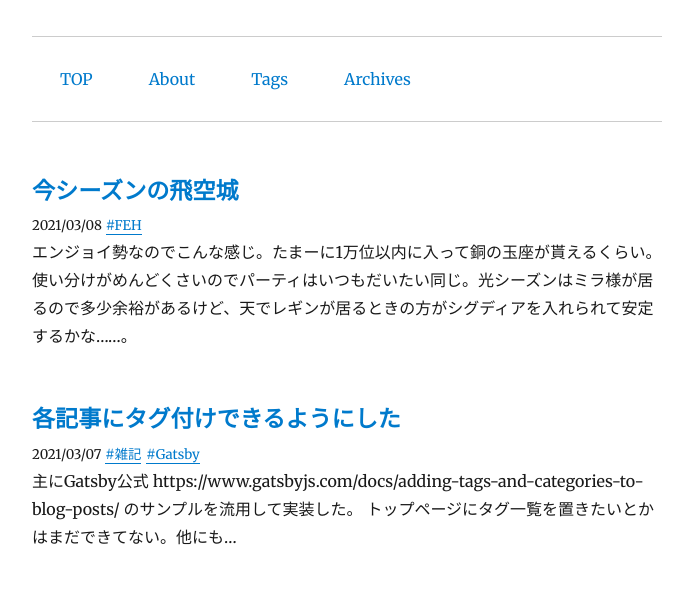
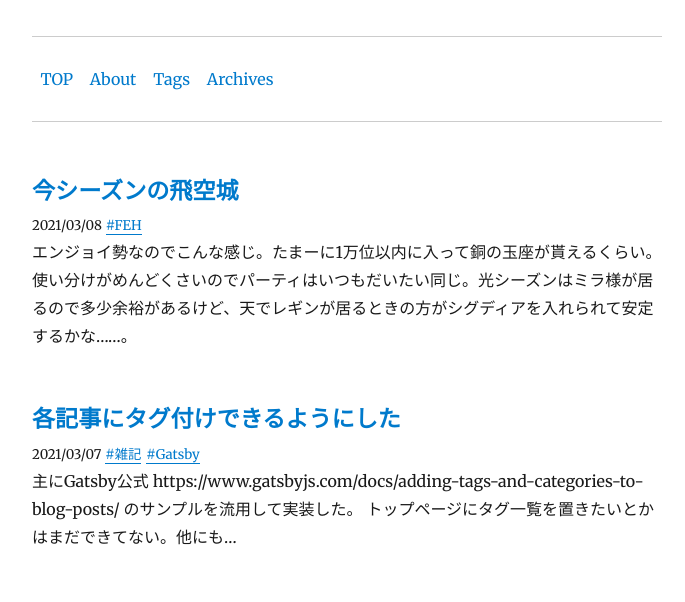
Before and after one commit to y-moriya/stoicism, a Gatsby site: page / in a window 1280 px wide. Shown: the part 118-720 px from the top of the page, without its empty margins (293-978 px from the left). Built offline with nearby package versions, Linux system fonts and the light colour scheme; Gatsby itself is replaced by a stand-in of ours; some packages are replaced by stand-ins of ours.

Commit message:
Fix pages margin

```diff
--- a/src/pages/index.js
+++ b/src/pages/index.js
@@ -25,7 +25,7 @@ class BlogIndex extends React.Component {
         <Link
           to="/"
           style={{
-            margin: rhythm(1),
+            margin: rhythm(0.3),
             boxShadow: `none`,
           }}
         >
@@ -34,7 +34,7 @@ class BlogIndex extends React.Component {
         <Link
           to="/about"
           style={{
-            margin: rhythm(1),
+            margin: rhythm(0.3),
             boxShadow: `none`,
           }}
         >
@@ -43,7 +43,7 @@ class BlogIndex extends React.Component {
         <Link
           to="/tags"
           style={{
-            margin: rhythm(1),
+            margin: rhythm(0.3),
             boxShadow: `none`,
           }}
         >
@@ -52,7 +52,7 @@ class BlogIndex extends React.Component {
         <Link
           to="/archives"
           style={{
-            margin: rhythm(1),
+            margin: rhythm(0.3),
             boxShadow: `none`,
           }}
         >
```
